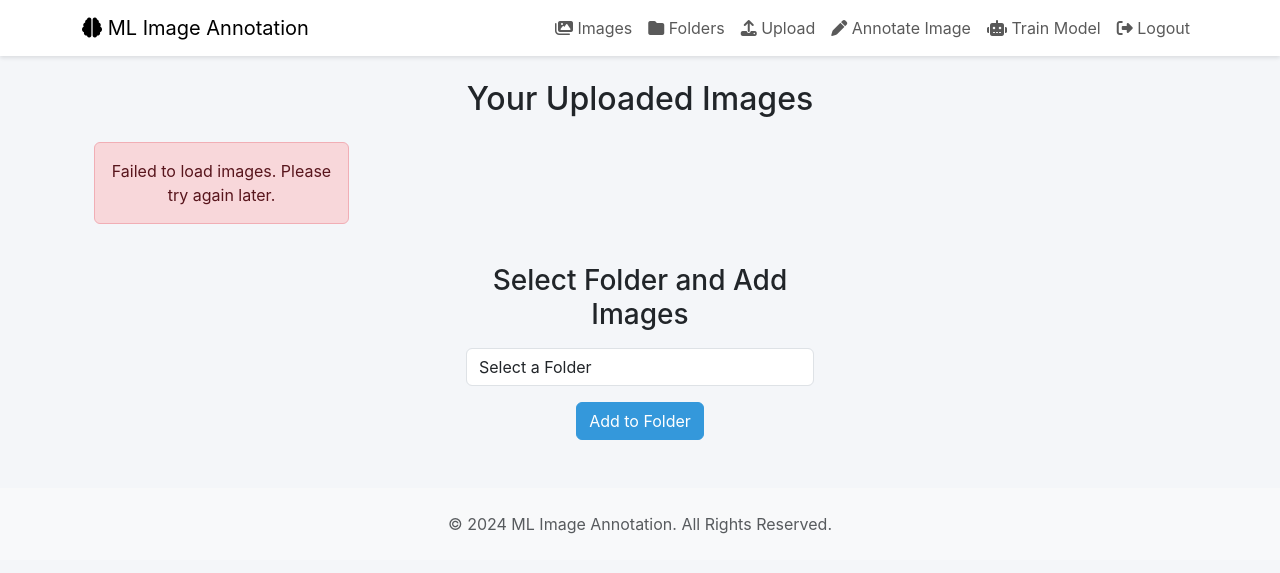
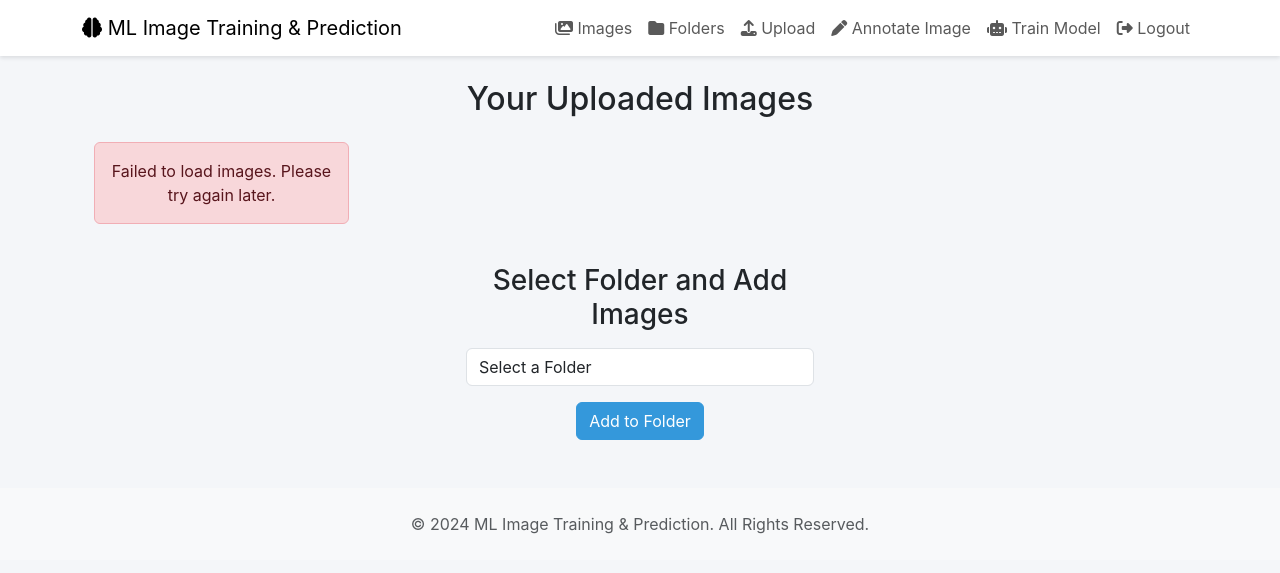
Before and after one commit to rakage/Web-ML-Image-Training-and-Prediction, a Django app: page /my-images/ in a window 1280 px wide. Shown: the top 573 px of the page. Run offline with Django 5.2, Linux system fonts and the light colour scheme; a user stored in the database is signed in; data that the repository does not hold is empty.

Commit message:
update title

```diff
--- a/backend_flask/app.py
+++ b/backend_flask/app.py
@@ -706,10 +706,6 @@
         img_base64 = base64.b64encode(img_byte_arr.getvalue()).decode('utf-8')
 
         response["image"] = img_base64
-        # probs_serializable = [p.tolist() for p in probs]
-        # response["box"] = kotak
-        # response["predictions"] = probs_serializable
-
         response["predictions"] = predictions
 
     return jsonify(response)
--- a/ml_web/ml_image_app/templates/base.html
+++ b/ml_web/ml_image_app/templates/base.html
@@ -3,7 +3,7 @@
 <head>
     <meta charset="UTF-8">
     <meta name="viewport" content="width=device-width, initial-scale=1.0">
-    <title>{% block title %}ML Image Annotation{% endblock %}</title>
+    <title>{% block title %}ML Image Training & Prediction{% endblock %}</title>
 
     <!-- Bootstrap 5.3 CSS -->
     <link href="https://cdn.jsdelivr.net/npm/bootstrap@5.3.2/dist/css/bootstrap.min.css" rel="stylesheet">
@@ -52,7 +52,7 @@
     <nav class="navbar navbar-expand-lg navbar-light bg-white fixed-top">
         <div class="container">
             <a class="navbar-brand" href="{% url 'home' %}">
-                <i class="fas fa-brain"></i> ML Image Annotation
+                <i class="fas fa-brain"></i> ML Image Training & Prediction
             </a>
             <button class="navbar-toggler" type="button" data-bs-toggle="collapse" data-bs-target="#navbarContent">
                 <span class="navbar-toggler-icon"></span>
@@ -80,7 +80,6 @@
                         <li class="nav-item">
                             <a class="nav-link" href="{% url 'save_bbox' %}">
                                 <i class="fas fa-pen"></i> Annotate Image
-
                             </a>
                         </li>
                         <li class="nav-item">
@@ -133,7 +132,7 @@
     <footer class="bg-light py-4 mt-5">
         <div class="container text-center">
             <p class="mb-0 text-muted">
-                &copy; {% now "Y" %} ML Image Annotation. All Rights Reserved.
+                &copy; {% now "Y" %} ML Image Training & Prediction. All Rights Reserved.
             </p>
         </div>
     </footer>
```
